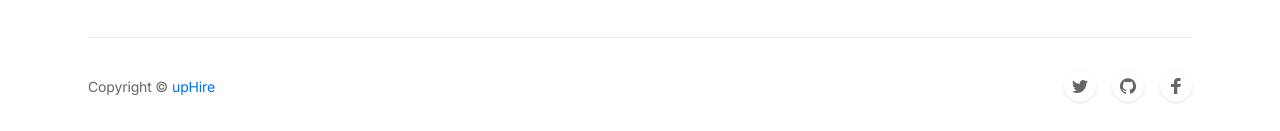
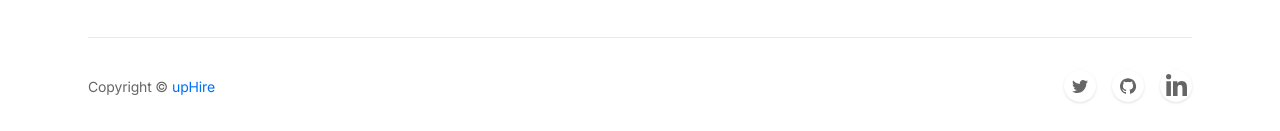
Before and after one commit to hadissulejmani/uphire-landing-page, a React (Create React App) app: page / in a window 1280 px wide. Shown: the part 3934-4065 px from the top of the page. Built offline with nearby package versions, Linux system fonts and the light colour scheme.

Commit message:
design improvements

```diff
--- a/src/index.css
+++ b/src/index.css
@@ -9,18 +9,3 @@
 @import 'assets/css/additional-styles/range-slider.css';
 @import 'assets/css/additional-styles/toggle-switch.css';
 /*@import 'assets/css/additional-styles/theme.css';*/
-
-
-body {
-  margin: 0;
-  font-family: -apple-system, BlinkMacSystemFont, 'Segoe UI', 'Roboto', 'Oxygen',
-    'Ubuntu', 'Cantarell', 'Fira Sans', 'Droid Sans', 'Helvetica Neue',
-    sans-serif;
-  -webkit-font-smoothing: antialiased;
-  -moz-osx-font-smoothing: grayscale;
-}
-
-code {
-  font-family: source-code-pro, Menlo, Monaco, Consolas, 'Courier New',
-    monospace;
-}
--- a/src/partials/Footer.js
+++ b/src/partials/Footer.js
@@ -286,14 +286,18 @@ const Footer = () => {
               <Link
                 to="#"
                 className="flex justify-center items-center text-gray-600 hover:text-gray-900 bg-white hover:bg-white-100 rounded-full shadow transition duration-150 ease-in-out"
-                aria-label="Facebook"
+                aria-label="Linkedin"
               >
                 <svg
                   className="w-8 h-8 fill-current"
+                  xmlns="http://www.w3.org/2000/svg"
+                  x="0px"
+                  y="0px"
+                  width="24"
+                  height="24"
                   viewBox="0 0 32 32"
-                  xmlns="http://www.w3.org/2000/svg"
                 >
-                  <path d="M14.023 24L14 17h-3v-3h3v-2c0-2.7 1.672-4 4.08-4 1.153 0 2.144.086 2.433.124v2.821h-1.67c-1.31 0-1.563.623-1.563 1.536V14H21l-1 3h-2.72v7h-3.257z" />
+                  <path d="M 8.6425781 4 C 7.1835781 4 6 5.181625 6 6.640625 C 6 8.099625 7.182625 9.3085938 8.640625 9.3085938 C 10.098625 9.3085938 11.283203 8.099625 11.283203 6.640625 C 11.283203 5.182625 10.101578 4 8.6425781 4 z M 21.535156 11 C 19.316156 11 18.0465 12.160453 17.4375 13.314453 L 17.373047 13.314453 L 17.373047 11.310547 L 13 11.310547 L 13 26 L 17.556641 26 L 17.556641 18.728516 C 17.556641 16.812516 17.701266 14.960938 20.072266 14.960938 C 22.409266 14.960937 22.443359 17.145609 22.443359 18.849609 L 22.443359 26 L 26.994141 26 L 27 26 L 27 17.931641 C 27 13.983641 26.151156 11 21.535156 11 z M 6.3632812 11.310547 L 6.3632812 26 L 10.923828 26 L 10.923828 11.310547 L 6.3632812 11.310547 z"></path>
                 </svg>
               </Link>
             </li>
```
